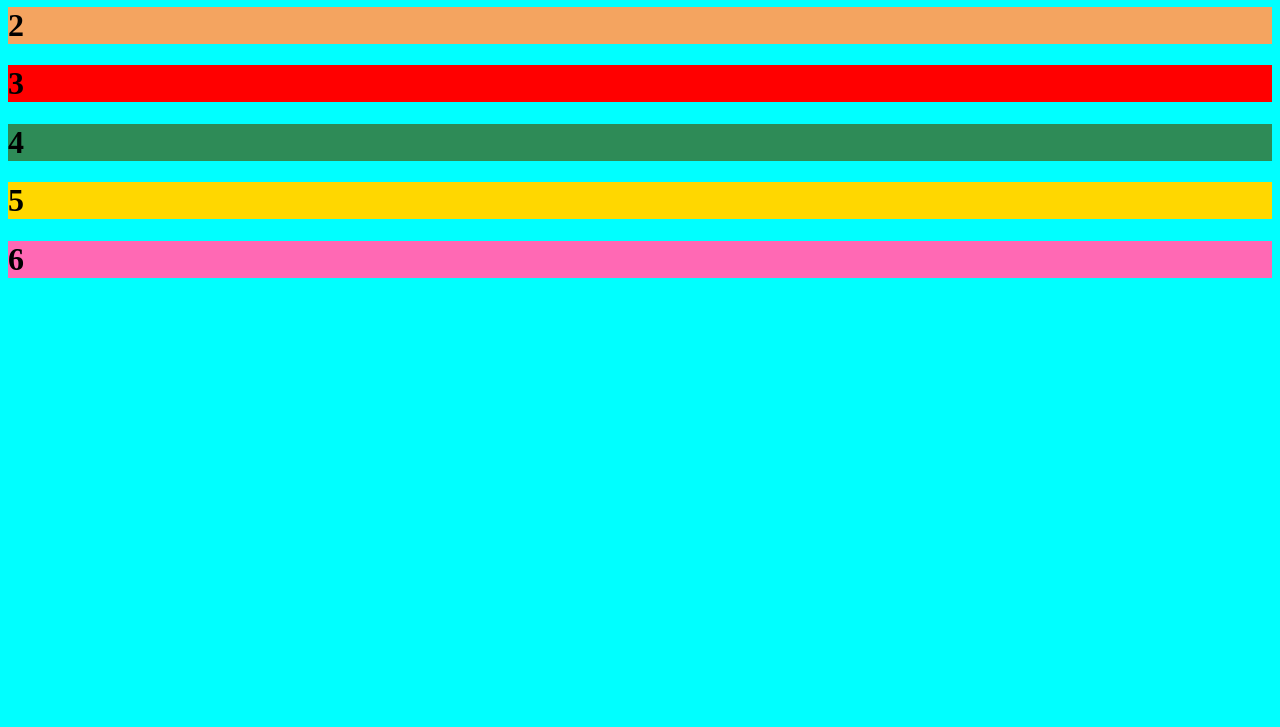
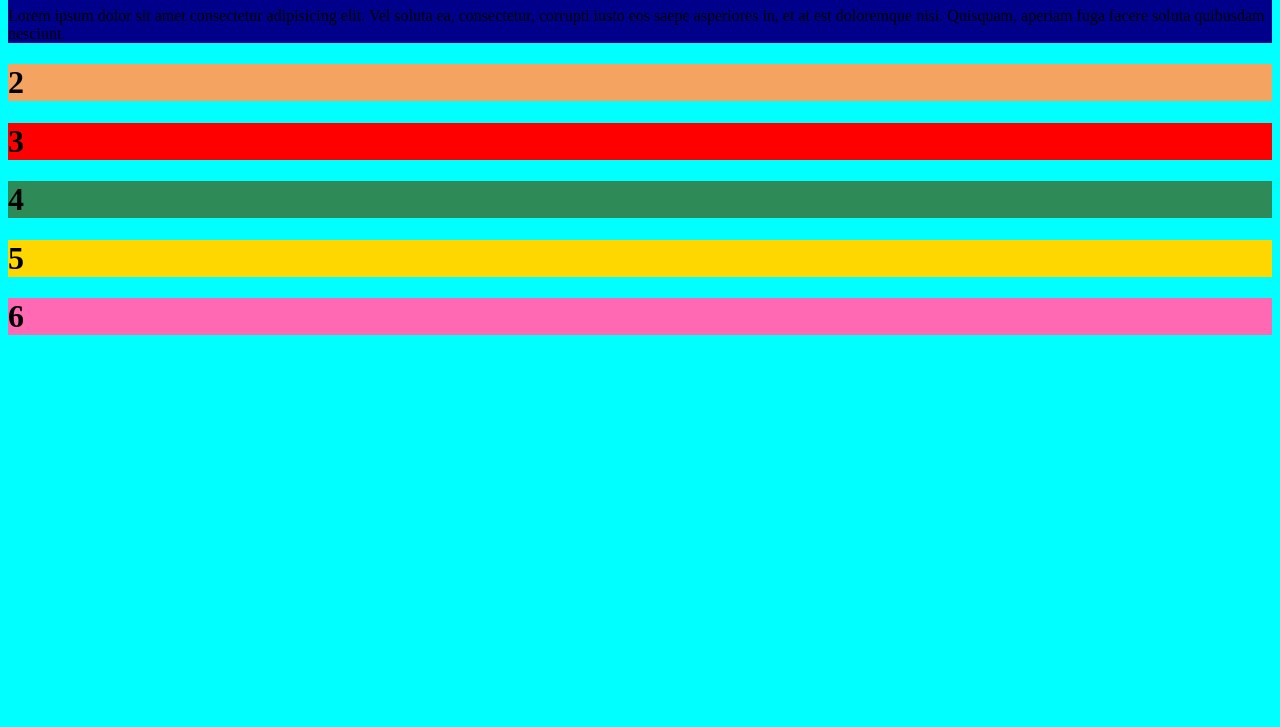
Before and after one commit to JeaNMaXWl/PruebaDePaginaWeb, a plain HTML site: page index.html in a window 1280 px wide. Shown: the part 73-800 px from the top of the page. Drawn offline with Linux system fonts and the light colour scheme.

Commit message:
agregando un lorem

```diff
--- a/index.html
+++ b/index.html
@@ -15,6 +15,7 @@
 <body>
     <div id="D1">
         <h1>MODIFICANDO EL 1</h1>
+        <p>Lorem ipsum dolor sit amet consectetur adipisicing elit. Vel soluta ea, consectetur, corrupti iusto eos saepe asperiores in, et at est doloremque nisi. Quisquam, aperiam fuga facere soluta quibusdam nesciunt.</p>
     </div>
     <div id="D2">
         <h1>2</h1>
```
